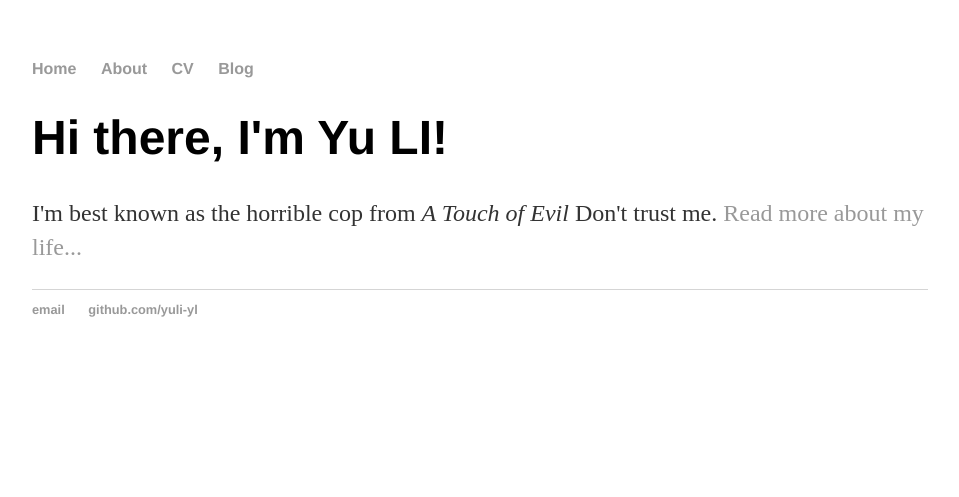
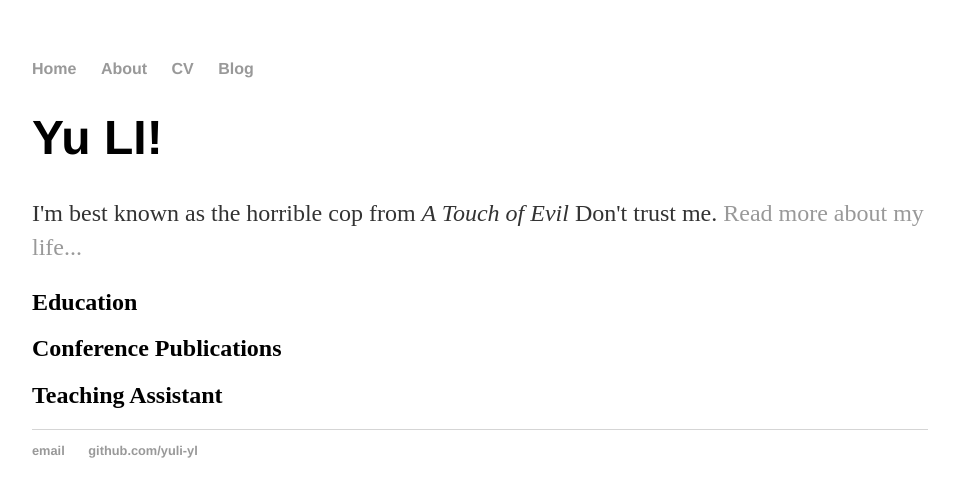
Before and after one commit to yuli-yl/yuli-ly.github.io, a Jekyll site: the page built from about/index.html, in a window 1280 px wide. Shown: the top 497 px of the page, without its empty margins (160-1119 px from the left). Built offline with Jekyll 4.4.1, drawn with Linux system fonts in a browser that asks for light colours.

Commit message:
Update index.html

```diff
--- a/about/index.html
+++ b/about/index.html
@@ -3,6 +3,15 @@ layout: default
 title: Yu LI
 ---
 <div class="blurb">
-	<h1>Hi there, I'm Yu LI!</h1>
+	<h1>Yu LI!</h1>
 	<p>I'm best known as the horrible cop from <em>A Touch of Evil</em> Don't trust me. <a href="/about">Read more about my life...</a></p>
+
+	<h2> Education </h2>
+
+
+	<h2> Conference Publications </h2>
+
+
+	<h2> Teaching Assistant </h2>
+
 </div><!-- /.blurb -->
```
